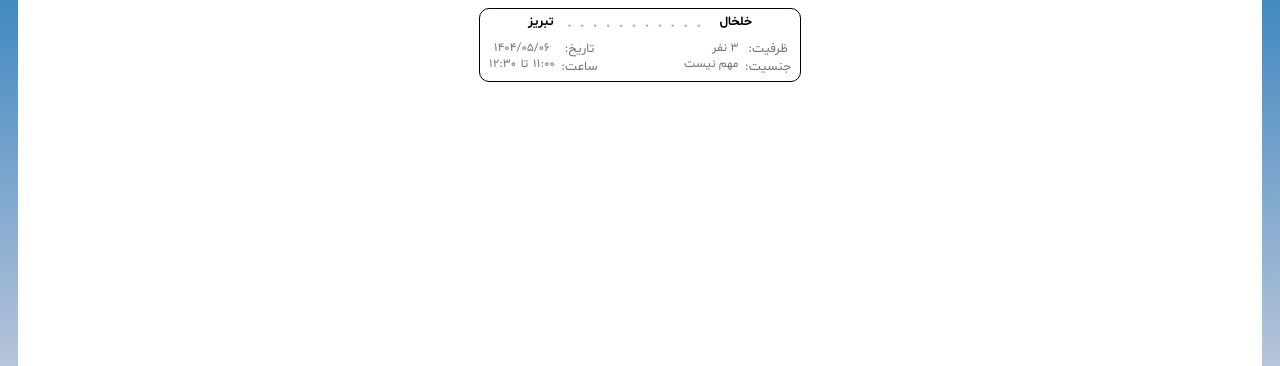
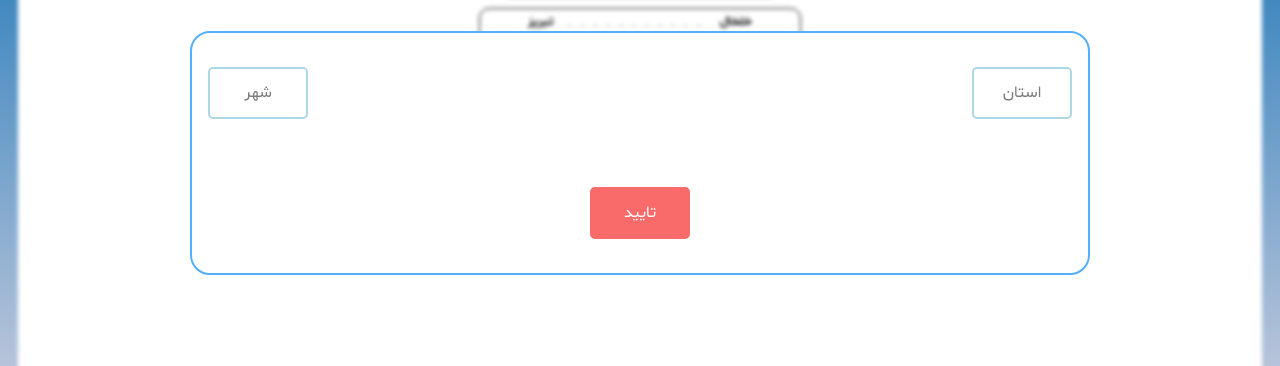
Before and after one commit to sudowilo/rahtorah, a website with bundled scripts: page client/index.html in a window 1280 px wide. Shown: the part 207-573 px from the top of the page. Built offline with nearby package versions, Linux system fonts and the light colour scheme; files whose address does not match are found by name.

Commit message:
feat(ui/city-select): ui for origin/destination selection

```diff
--- a/client/css/style.css
+++ b/client/css/style.css
@@ -25,11 +25,14 @@ header {
   flex-shrink: 0;
 }
 
-
 .prevent-select {
   -webkit-user-select: none; /* Safari */
   -ms-user-select: none; /* IE 10 and IE 11 */
   user-select: none; /* Standard syntax */
+}
+
+.blurred {
+  filter: blur(2px); /* Adjust the pixel value for desired blur intensity */
 }
 
 .user-card {
@@ -140,12 +143,12 @@ main {
   align-items: center;
   justify-content: center;
   border-radius: 5px;
-  height: 2em;
+  height: 3em;
   cursor: pointer;
 }
 
 .origin-section .default-origin,
-.destination-section .default-destination{
+.destination-section .default-destination {
   font-size: 1.5rem;
   font-weight: bold;
   color: #000000;
@@ -156,8 +159,7 @@ main {
   font-size: 0.5em;
 }
 
-.origin-section .city
-.destination-section .city {
+.origin-section .city .destination-section .city {
   display: flex;
   justify-content: end;
   font-size: 1em;
@@ -302,3 +304,53 @@ body .create-trip img {
   width: 2rem;
   color: #ffffff;
 }
+
+body .city-selection-window {
+  width: 70vw;
+  height: 30vh;
+  position: fixed;
+  top: 45%;
+  left: 50%;
+  transform: translate(-50%, -50%);
+  background-color: #ffffff;
+  border: 2px solid #54afff;
+  border-radius: 20px;
+  display: flex;
+  flex-direction: column;
+  justify-content: space-around;
+}
+
+.city-selection-window .top-section {
+  /* background-color:lightpink; */
+  display: flex;
+  justify-content: space-between;
+  margin: 0em 1em;
+}
+
+.city-selection-window .bottom-section {
+  display: flex;
+  justify-content: center;
+}
+
+.city-selection-window .top-section .select-button {
+  border: 2px solid lightblue;
+  border-radius: 5px;
+  width: 6em;
+  height: 3em;
+  display: flex;
+  justify-content: center;
+  align-items: center;
+  color: #7a7a7a;
+}
+
+.city-selection-window .bottom-section .submit-button {
+  border: 2px solid #f96b6a;
+  background-color: #f96b6a;
+  border-radius: 5px;
+  width: 6em;
+  height: 3em;
+  display: flex;
+  justify-content: center;
+  align-items: center;
+  color: #ffffff;
+}
--- a/client/index.html
+++ b/client/index.html
@@ -8,6 +8,7 @@
     <title>rahtorah</title>
   </head>
   <body>
+    <div class="blurred body-wrapper">
       <header>
         <div class="user-card"></div>
       </header>
@@ -70,6 +71,16 @@
       <div class="create-trip">
         <img src="public/plus-icon.svg" alt="create trip icon" />
       </div>
+    </div>
+    <div class="city-selection-window prevent-select">
+      <div class="top-section">
+        <div class="select-button">استان</div>
+        <div class="select-button">شهر</div>
+      </div>
+      <div class="bottom-section">
+        <div class="submit-button">تایید</div>
+      </div>
+    </div>
   </body>
   <script type="module" src="js/index.js"></script>
 </html>
```
Lines whose indentation alone changed are shown as unchanged.
